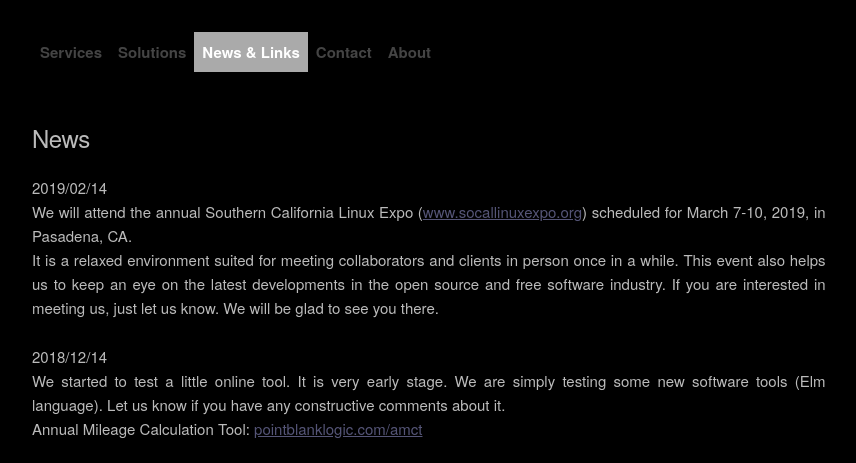
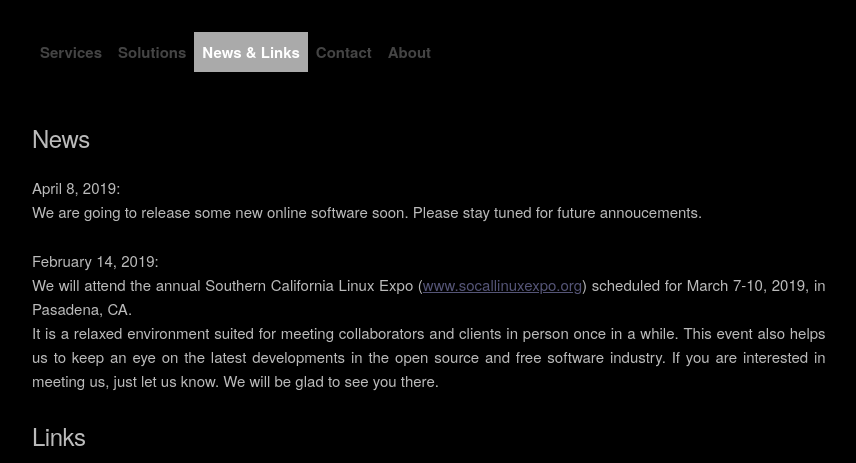
Before and after one commit to studylab/general, a plain HTML site: page docs/news.html in a window 1280 px wide. Shown: the part 281-744 px from the top of the page, without its empty margins (128-984 px from the left). Drawn offline with Linux system fonts and the light colour scheme.

Commit message:
little corrections. Removed the 99percent thing.

```diff
--- a/docs/news.html
+++ b/docs/news.html
@@ -64,7 +64,12 @@
 
         <h5>News</h5>
 
-        <p>2019/02/14<br>
+        <p>April 8, 2019:<br>
+           We are going to release some new online software soon. Please stay
+           tuned for future annoucements.
+        </p>
+
+        <p>February 14, 2019:<br>
            We will attend the annual Southern California Linux Expo
            (<a href="http://www.socallinuxexpo.org" target="_blank">www.socallinuxexpo.org</a>)
            scheduled for March 7-10, 2019, in Pasadena, CA.
@@ -73,14 +78,6 @@
            once in a while. This event also helps us to keep an eye on the latest developments
            in the open source and free software industry.
            If you are interested in meeting us, just let us know. We will be glad to see you there.
-        </p>
-
-	<p>2018/12/14<br>
-           We started to test a little online tool. It is very early stage. We are simply
-           testing some new software tools (Elm language).
-           Let us know if you have any constructive comments about it.<br>
-           Annual Mileage Calculation Tool:
-           <a href="https://www.pointblanklogic.com/amct" target="_blank">pointblanklogic.com/amct</a>
         </p>
 
         <h5>Links</h5>
```
Also changed, not shown: docs/about.html (+5 -6 lines), docs/amct.html (+1 -1 lines).
